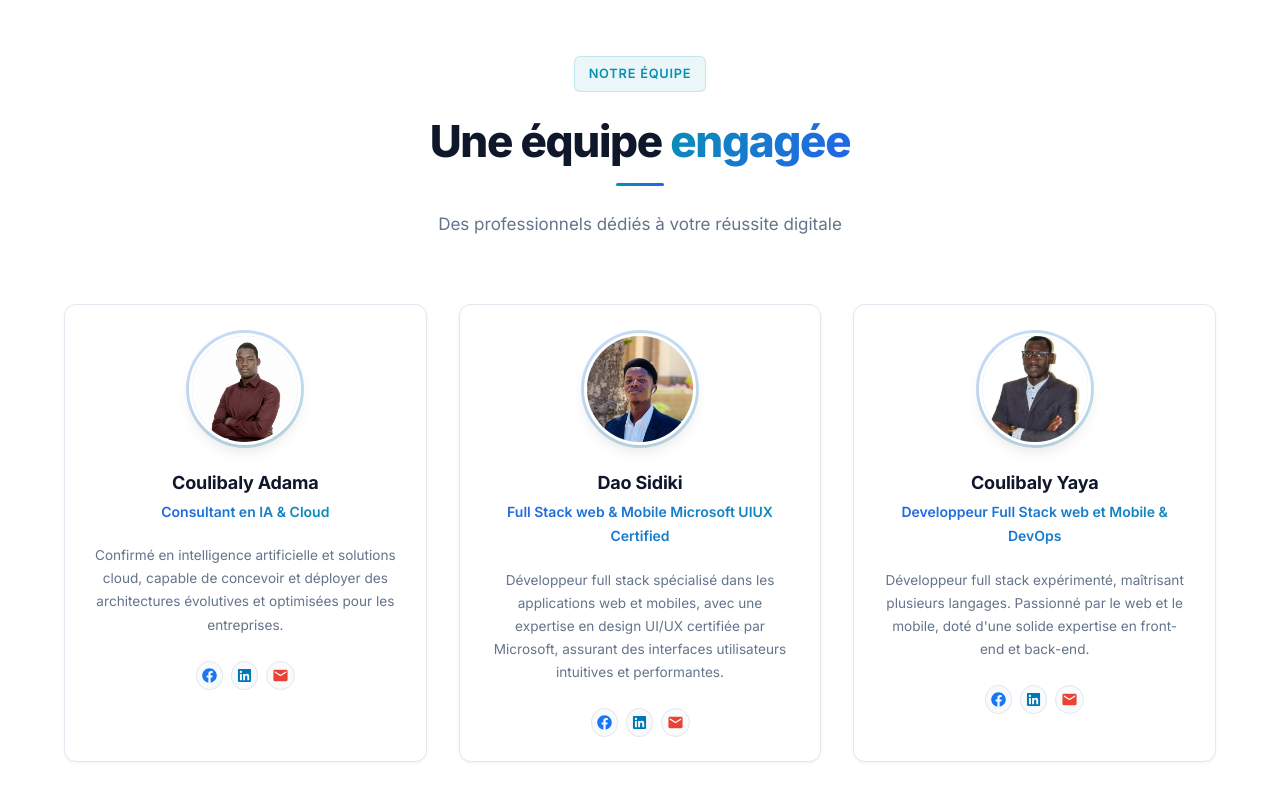
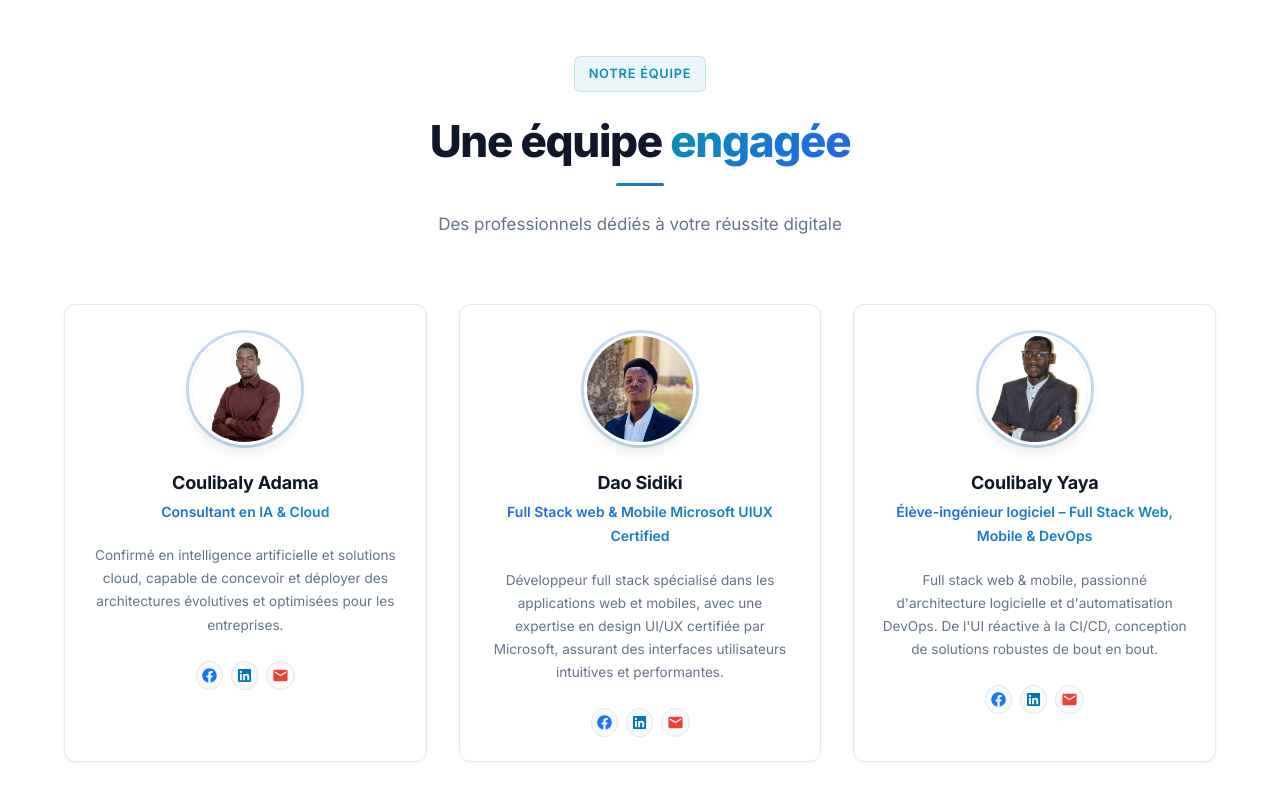
Before and after one commit to yayacode223/digitease, a React (Vite) app: page / in a window 1280 px wide. Shown: the part 1736-2536 px from the top of the page. Built offline with nearby package versions, Linux system fonts and the light colour scheme.

Commit message:
Ajustement

```diff
--- a/src/components/Hero.jsx
+++ b/src/components/Hero.jsx
@@ -1,4 +1,5 @@
 import React from 'react';
+import { useNavigate } from 'react-router-dom';
 import { FaArrowRight, FaCheckCircle } from 'react-icons/fa';
 import { SiReact, SiNodedotjs, SiPython, SiAmazonwebservices, SiDocker } from 'react-icons/si';
 import { hero_img } from '../assets';
@@ -10,7 +11,6 @@ import Container from '@mui/material/Container';
 import Grid from '@mui/material/Grid';
 import TerminalIcon from '@mui/icons-material/Terminal';
 import { useTheme } from '../contexts/ThemeContext';
-import { alpha } from '@mui/material/styles';
 
 const techStack = [
   { icon: <SiReact size={13} />, label: 'React' },
@@ -22,6 +22,7 @@ const techStack = [
 
 const Hero = () => {
   const { isDark } = useTheme();
+  const navigate = useNavigate();
 
   const containerVariants = {
     hidden: { opacity: 0 },
@@ -183,7 +184,7 @@ const Hero = () => {
                     variant="contained"
                     size="large"
                     endIcon={<FaArrowRight size={12} />}
-                    href="/contact"
+                    onClick={() => navigate('/contact')}
                     sx={{
                       bgcolor: '#2563eb',
                       borderRadius: '8px',
--- a/src/datas/equipes.js
+++ b/src/datas/equipes.js
@@ -28,9 +28,9 @@ const equipes = [
     },
     {
         nom: "Coulibaly Yaya",
-        poste: "Developpeur Full Stack web et Mobile & DevOps",
+        poste: "Élève-ingénieur logiciel – Full Stack Web, Mobile & DevOps",
         image: yahya,
-        description: "Développeur full stack expérimenté, maîtrisant plusieurs langages. Passionné par le web et le mobile, doté d'une solide expertise en front-end et back-end.",
+        description: "Full stack web & mobile, passionné d'architecture logicielle et d'automatisation DevOps. De l'UI réactive à la CI/CD, conception de solutions robustes de bout en bout.",
         network: {
             facebook: "https://facebook.com/yaya",
             linkedin: "https://www.linkedin.com/in/yaya-coulibaly-433976220/",
```
Also changed, not shown: vercel.json (added).
